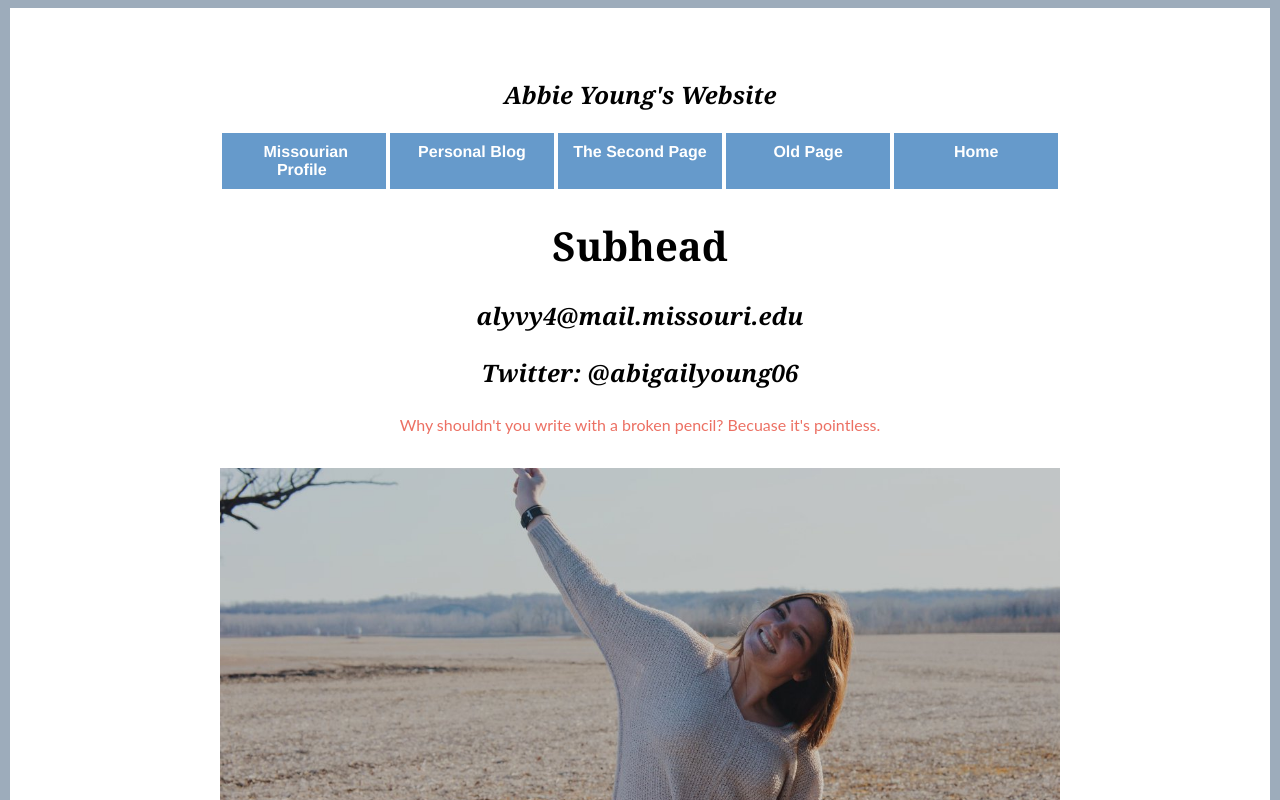
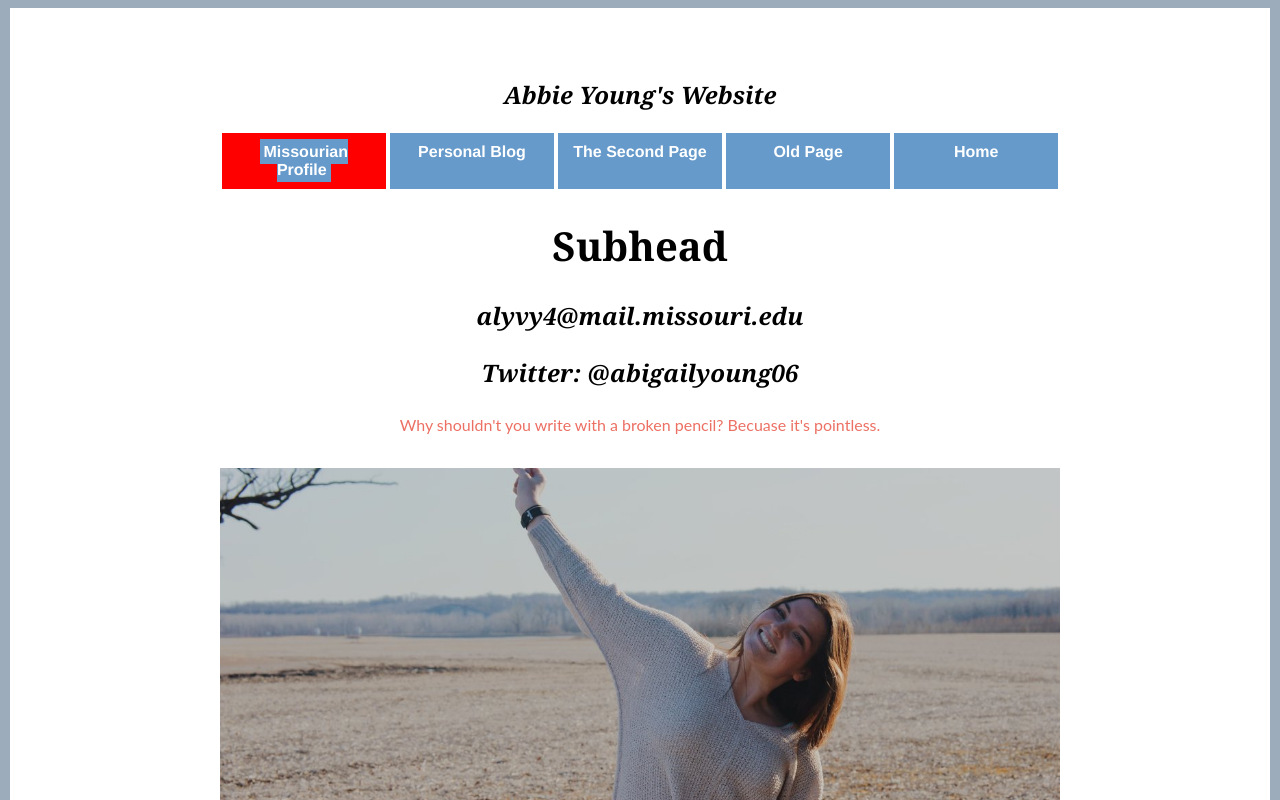
Before and after one commit to J4502-FS18/abbieyoung, a plain HTML site: page index.html in a window 1280 px wide. In both pictures the pointer is over the element "Missourian Profile". Shown: the top 800 px of the page. Drawn offline with Linux system fonts and the light colour scheme; a web font is replaced by a local one.

Commit message:
new color

```diff
--- a/styles.css
+++ b/styles.css
@@ -67,7 +67,7 @@ body{
 }
 
 #nav .item:hover, #nav .item:active{
-  background-color:#669acb;
+  background-color:#FF0000;
 }
 
 img{
```
